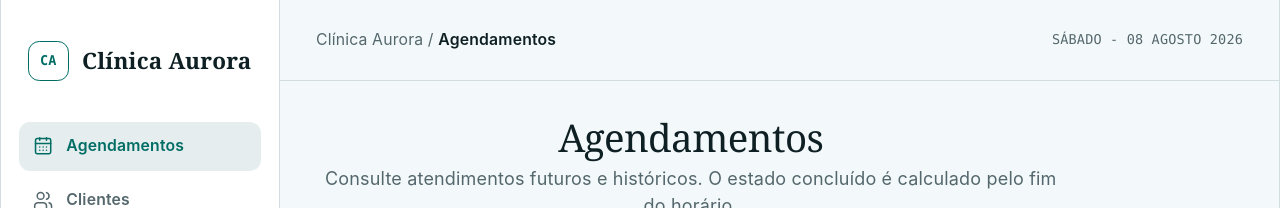
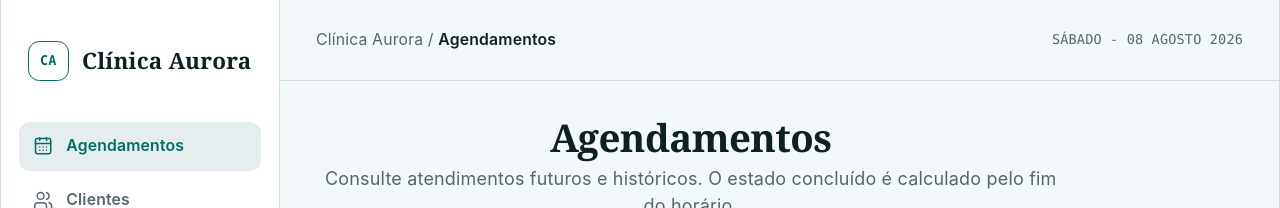
Before and after one commit to SoaresDavidson/Sistema-de-Agendamento-Compex, a React (Vite) app in the folder frontend/: page /agendamentos in a window 1280 px wide. Shown: the top 208 px of the page. Built offline with nearby package versions, Linux system fonts and the light colour scheme; no server answers.

Commit message:
feat(cliente): roteamento para cadastro de cliente #8

```diff
--- a/frontend/src/App.tsx
+++ b/frontend/src/App.tsx
@@ -1,6 +1,7 @@
 import { BrowserRouter, Navigate, Route, Routes } from "react-router-dom";
 import { DashboardLayout } from "./components/layout/Dashboard";
 import { AgendamentosPage } from "./features/agendamentos/pages/AgendamentosPage";
+import { ClientCadastro } from "./features/clientes/components/ClientCadastro";
 import { ClientesPage } from "./features/clientes/pages/ClientesPage";
 
 export default function App() {
@@ -11,6 +12,7 @@ export default function App() {
 					<Route index element={<Navigate to="agendamentos" replace />} />
 					<Route path="agendamentos" element={<AgendamentosPage />} />
 					<Route path="clientes" element={<ClientesPage />} />
+					<Route path="clientes/cadastro" element={<ClientCadastro />} />
 				</Route>
 			</Routes>
 		</BrowserRouter>
--- a/frontend/src/styles/base.css
+++ b/frontend/src/styles/base.css
@@ -50,7 +50,7 @@
 
 	h1,
 	h2 {
-		font-weight: 500;
+		font-weight: 700;
 		color: var(--color-foreground);
 	}
 
```
